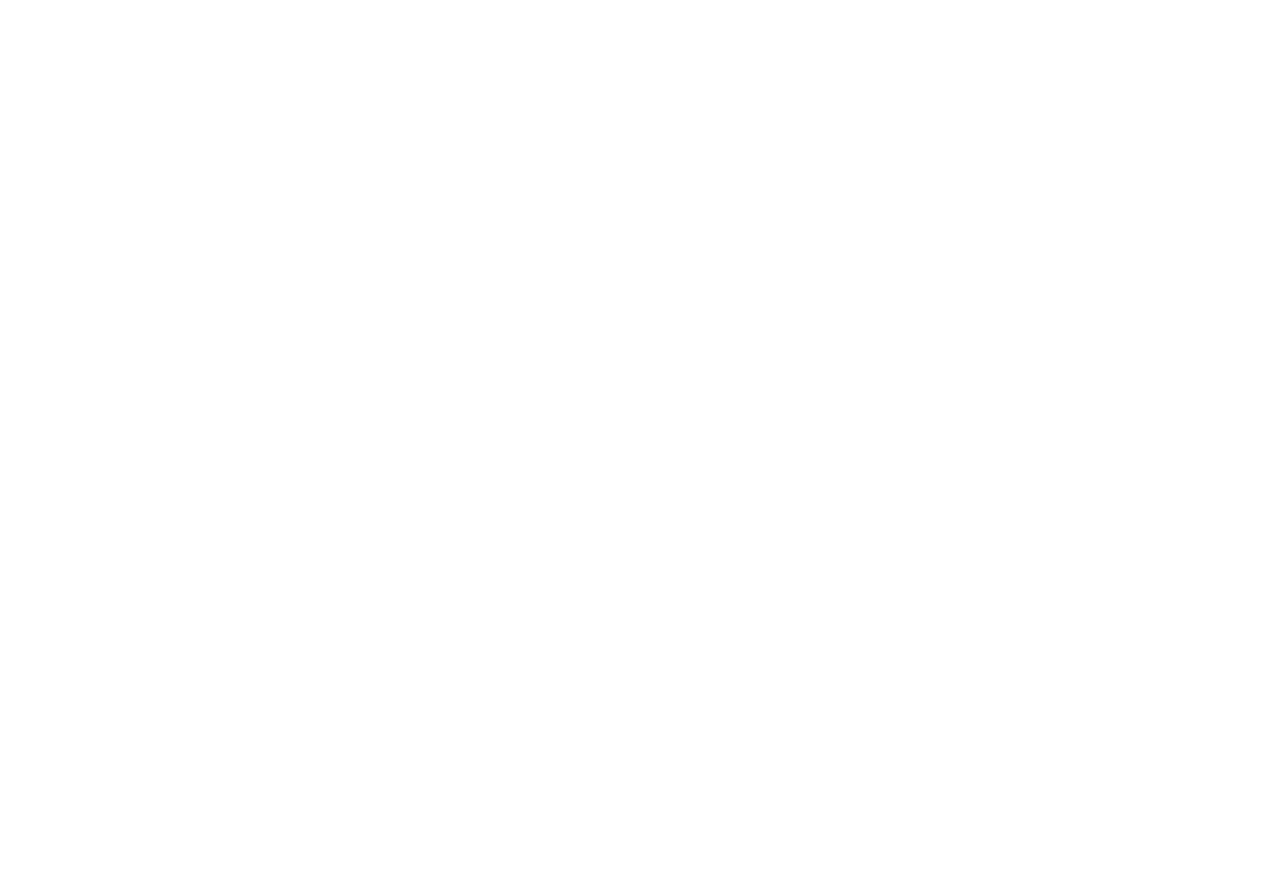
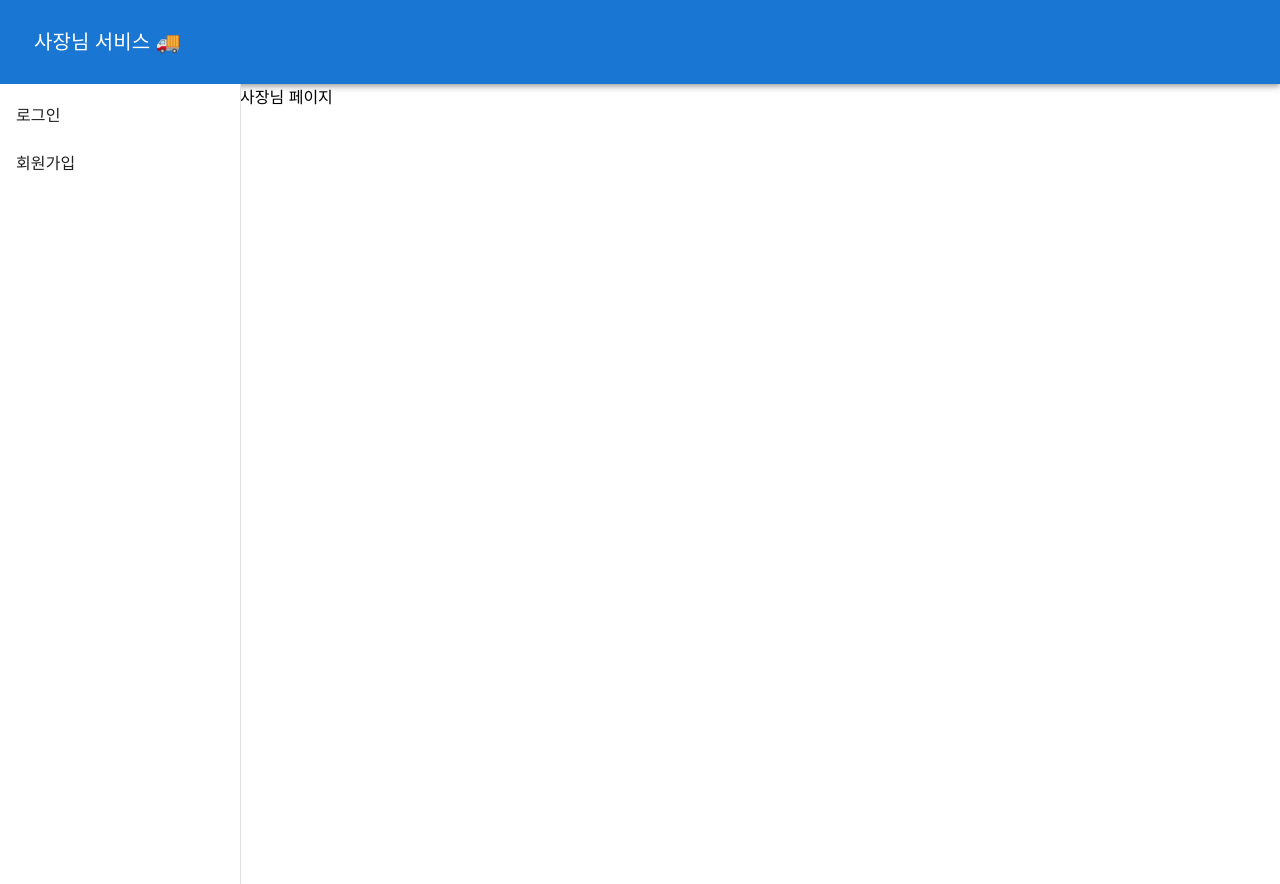
Before and after one commit to YJGwon/connectruck, a React (Create React App) app in the folder frontend/: page /owner in a window 1280 px wide. Before the commit this address had no page. Before the commit the page ends 800 px from the top, so only its background shows below. Built offline with nearby package versions, Linux system fonts and the light colour scheme.

Commit message:
feat(ui): 사장님 페이지 접속 uri owners->owner로 변경
관련 component 모두 owners -> owner로 rename

```diff
--- a/frontend/src/App.jsx
+++ b/frontend/src/App.jsx
@@ -4,7 +4,7 @@
 
 import Index from './page/index/Index';
 import ServiceMain from './page/service/main/ServiceMain';
-import OwnersMain from './page/owners/main/OwnersMain';
+import OwnerMain from './page/owner/main/OwnerMain';
 
 import './App.css';
 
@@ -14,7 +14,7 @@
             <Routes>
                 <Route exact="exact" path="/" element={<Index />}/>
                 <Route path="/events/:eventId/*" element={<ServiceMain />}/>
-                <Route path="/owners/*" element={<OwnersMain />}/>
+                <Route path="/owner/*" element={<OwnerMain />}/>
                 <Route path="/logout" element={<Logout />}/>
             </Routes>
         </BrowserRouter>
--- a/frontend/src/page/index/Index.jsx
+++ b/frontend/src/page/index/Index.jsx
@@ -12,7 +12,7 @@
             <TopBar title={title} root={root}/>
             <div className="container">
                 <h4>행사 푸드트럭 주문 시스템을 이용하려면 행사에 제공된 url로 접속해주세요.</h4>
-                <Button variant="contained" href="/owners">사장님 페이지</Button>
+                <Button variant="contained" href="/owner">사장님 페이지</Button>
             </div>
         </div>
     );
--- a/frontend/src/page/owners/main/OwnersMain.jsx
+++ b/frontend/src/page/owner/main/OwnerMain.jsx
@@ -1,5 +1,5 @@
 import React, {useContext} from 'react';
-import './OwnersMain.css';
+import './OwnerMain.css';
 
 import {UserContext} from '../../../context/UserContext';
 import TopBar from '../../../component/topbar/TopBar';
@@ -9,11 +9,11 @@
 import AuthRouter from '../../../router/AuthRouter';
 import LoginForm from '../../../component/loginform/LoginForm';
 import SignupForm from '../../../component/signupform/SignupForm';
-import {OwnersOrderAccept} from '../orders/OwnersOrderAccept';
+import {OwnerOrderAccept} from '../orders/OwnerOrderAccept';
 
-export default function OwnersMain() {
+export default function OwnerMain() {
     const {isLogin} = useContext(UserContext);
-    const root = "/owners";
+    const root = "/owner";
 
     // topbar props
     const title = '사장님 서비스 🚚';
@@ -21,18 +21,18 @@
     // sidebar props
     const sideButtonsLoggedOut = [
         {
-            link: '/owners/signin',
+            link: `${root}/signin`,
             name: '로그인'
         },
         {
-            link: '/owners/signup',
+            link: `${root}/signup`,
             name: '회원가입'
         }
     ];
 
     const sideButtonsLoggedIn = [
         {
-            link: '/owners/accept',
+            link: `${root}/accept`,
             name: '주문 접수'
         },
         {
@@ -50,7 +50,7 @@
                     <Routes>
                         <Route element={<AuthRouter shouldLogin={true} root={root} />}>
                             <Route exact='exact' path='/' element="사장님 페이지"/>
-                            <Route path='/accept' element={<OwnersOrderAccept/>}/>
+                            <Route path='/accept' element={<OwnerOrderAccept/>}/>
                         </Route>
                         <Route element={<AuthRouter shouldLogin={false} root={root} />}>
                             <Route path='/signin' element={<LoginForm root={root}/>}/>
--- a/frontend/src/page/owners/orders/OwnersOrderAccept.jsx
+++ b/frontend/src/page/owner/orders/OwnerOrderAccept.jsx
@@ -1,9 +1,9 @@
 import React, {useState, useEffect} from 'react';
 import {Box, Tabs, Tab} from '@mui/material';
 
-import {OwnersOrderList} from './OwnersOrderList';
+import {OwnerOrderList} from './OwnerOrderList';
 
-export const OwnersOrderAccept = () => {
+export const OwnerOrderAccept = () => {
     const [selectedTab, setSelectedTab] = useState(0);
 
     const handleChange = (event, selected) => {
@@ -22,7 +22,7 @@
                     <Tab label='취소됨' />
                 </Tabs>
             </Box>
-            <OwnersOrderList selectedStatus={selectedTab} />
+            <OwnerOrderList selectedStatus={selectedTab} />
         </Box>
     );
 }
--- a/frontend/src/page/owners/orders/OwnersOrderList.jsx
+++ b/frontend/src/page/owner/orders/OwnerOrderList.jsx
@@ -19,9 +19,9 @@
 import {fetchData, fetchApi} from '../../../function/CustomFetch';
 import {BoldTableCell} from '../../../component/table/BoldTableCell';
 
-import './OwnersOrderList.css';
+import './OwnerOrderList.css';
 
-export const OwnersOrderList = ({selectedStatus}) => {
+export const OwnerOrderList = ({selectedStatus}) => {
     const [orders, setOrders] = useState([]);
     const [orderDetail, setOrderDetail] = useState(null);
     const [page, setPage] = useState(1);
```
Also changed, not shown: frontend/src/page/owner/main/OwnerMain.css (renamed from frontend/src/page/owners/main/OwnersMain.css), frontend/src/page/owner/orders/OwnerOrderList.css (renamed from frontend/src/page/owners/orders/OwnersOrderList.css).
